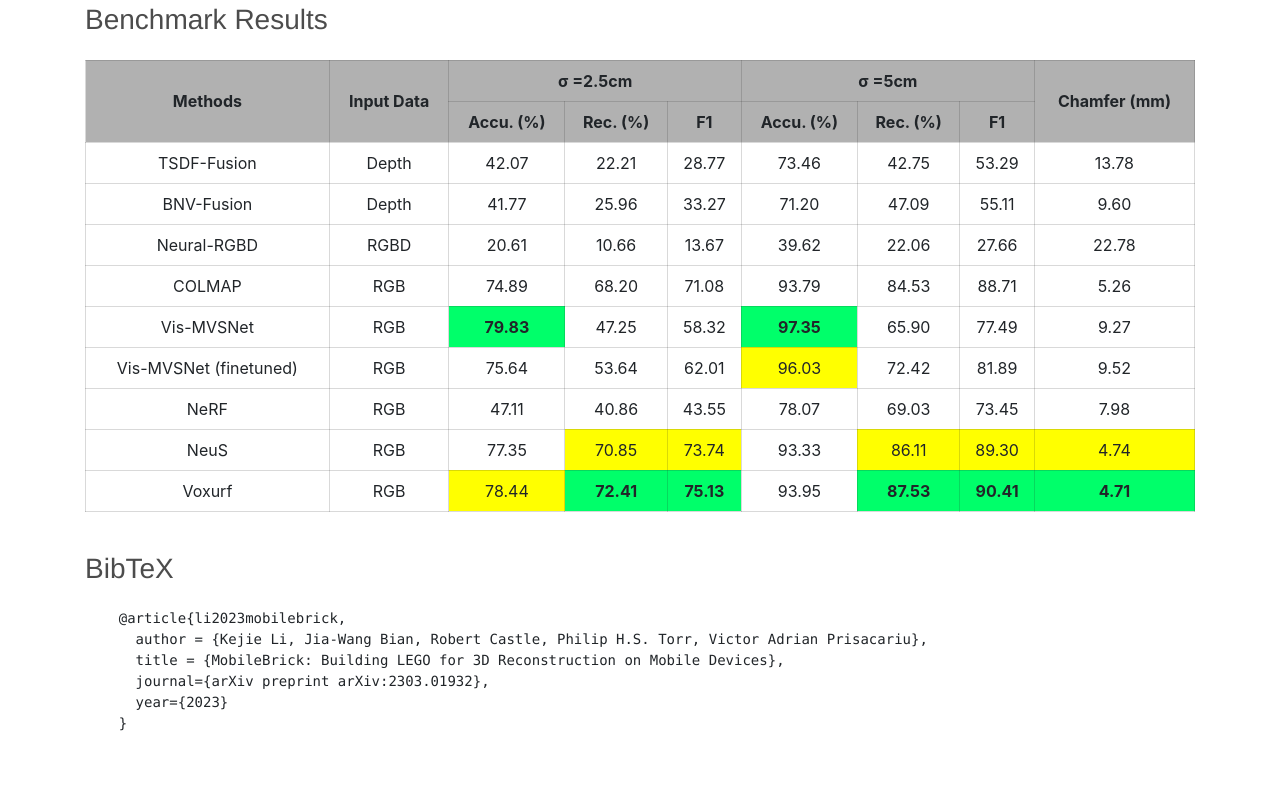
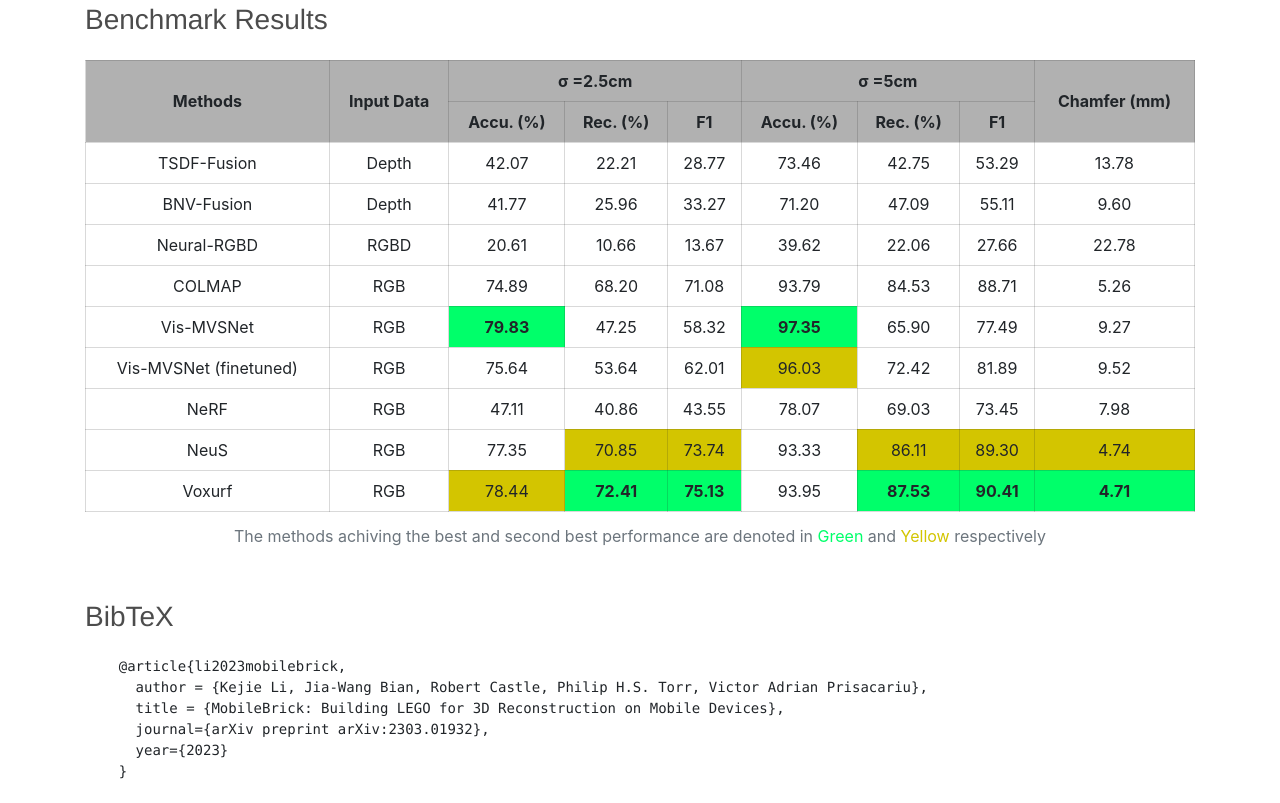
Before and after one commit to ActiveVisionLab/MobileBrick, a plain HTML site: page index.html in a window 1280 px wide. Shown: the part 2939-3742 px from the top of the page. Before the commit the page ends 3694 px from the top, so only its background shows below. Drawn offline with nearby package versions, Linux system fonts and the light colour scheme.

Commit message:
add caption

```diff
--- a/index.html
+++ b/index.html
@@ -210,6 +210,7 @@
         <td class="first"><b>4.71</b></td>
       </tr>
     </tbody>
+    <caption>The methods achiving the best and second best performance are denoted in <font font color="#00FF6A">Green</font> and <font font color="#D3C500">Yellow</font> respectively </caption>
   </table>
 
   <h2 class="grey-heading_nerf">BibTeX</h2>
--- a/style.css
+++ b/style.css
@@ -72,5 +72,8 @@ h1{
   background-color: rgb(0, 255, 106);
 }
 .second {
-  background-color: yellow;
+  background-color: rgb(211, 197, 0);
 }
+.my-table caption {
+  text-align: center;
+}
```
